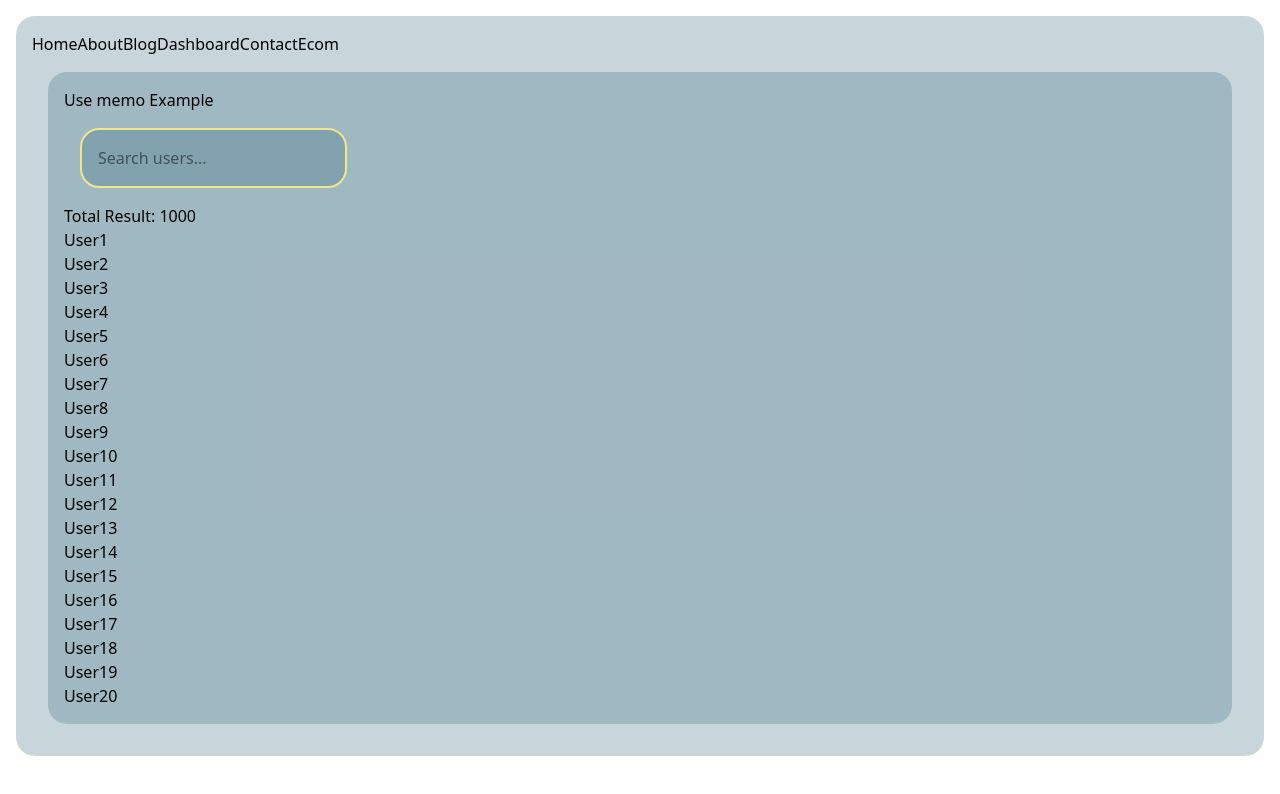
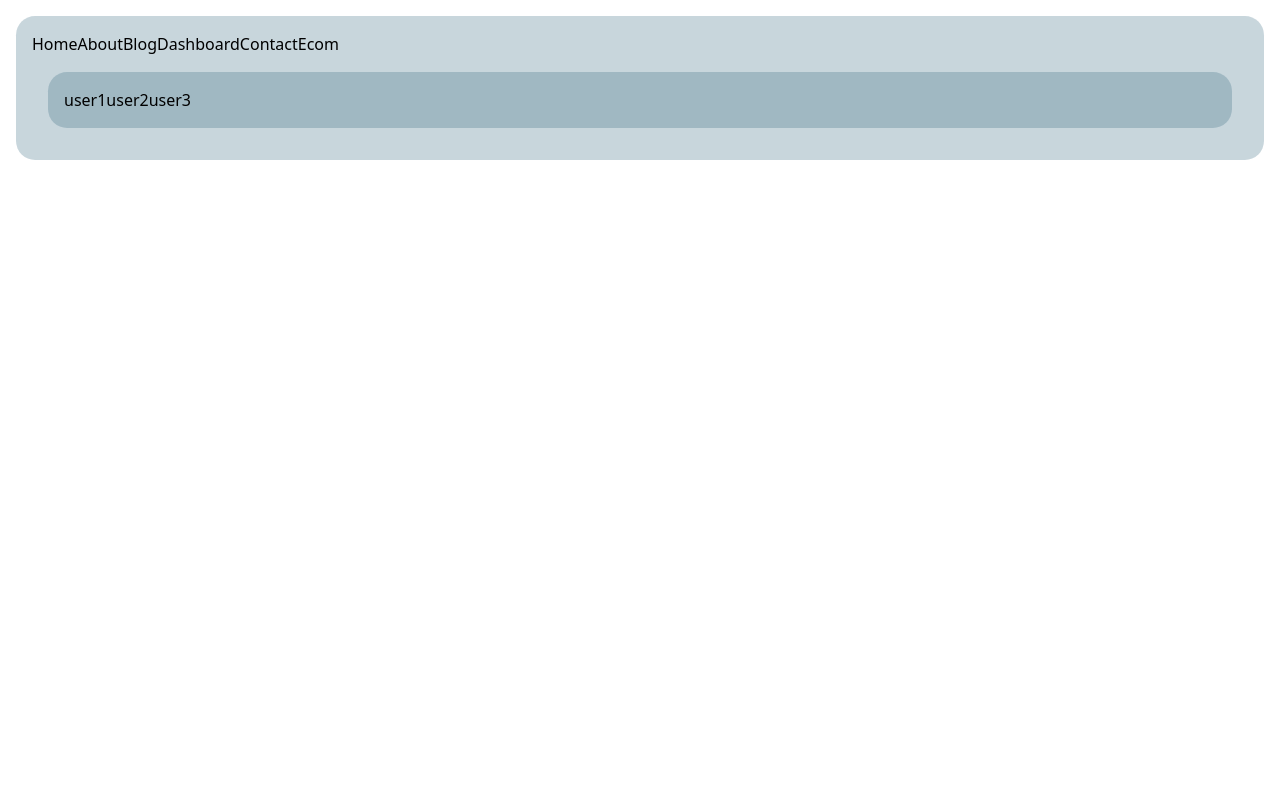
Before and after one commit to aakku106/4thSemTranning_REACT, a React (Vite) app in the folder project3/: page / in a window 1280 px wide. Shown: the top 794 px of the page. Built offline with nearby package versions, Linux system fonts and the light colour scheme.

Commit message:
Auto commit + push script ran

```diff
--- a/project3/src/App.jsx
+++ b/project3/src/App.jsx
@@ -26,6 +26,7 @@ import AxiosPost from "./fetchApi/AxiosPost";
 import ToDos from "./fetchApi/ToDos";
 import ReactMemoExample from "./Optimization/ReactMemoExample";
 import { UseMemoExample } from "./Optimization/UseMemoExample";
+import UseCallbackExample from "./Optimization/UseCallbackExample";
 
 function App() {
   return (
@@ -67,7 +68,8 @@ function App() {
       {/* <SmartComponent /> */}
       {/* <Ecommerce /> */}
 
-      <UseMemoExample />
+      <UseCallbackExample />
+      {/* <UseMemoExample /> */}
 
       {/* <ReactMemoExample /> */}
 
--- /dev/null
+++ b/project3/src/Optimization/UseCallbackExample.jsx
@@ -0,0 +1,29 @@
+/** @format */
+
+// memoize the function, protect function to bw re-rendered  each time
+
+import React from "react";
+
+const UseButton = React.memo(({ onClick, children }) => {
+  console.log("Rendering button:", children);
+  return <button onClick={onClick}>{children}</button>;
+});
+
+export default function UseCallbackExample() {
+    const [user] = React.useState(["user1", "user2", "user3"]);
+    const handleClick = (name) =>
+    {
+        alert(`Hello, ${name}`);
+    }
+  return (
+    <div>
+          {
+              user.map((name) => (
+                  <UseButton key={name} onClick={() => handleClick(name)}>
+                      {name}
+                  </UseButton>
+              ))
+          }
+    </div>
+  );
+}
--- a/project3/src/Optimization/UseMemoExample.jsx
+++ b/project3/src/Optimization/UseMemoExample.jsx
@@ -24,7 +24,7 @@ export const UseMemoExample = () => {
       />
       <p>Total Result: {filteredUsers.length}</p>
       <ul>
-        {filteredUsers.slice(0, 20).map((user) => (
+        {filteredUsers.slice(0, 200).map((user) => (
           <li key={user}>{user}</li>
         ))}
       </ul>
```
